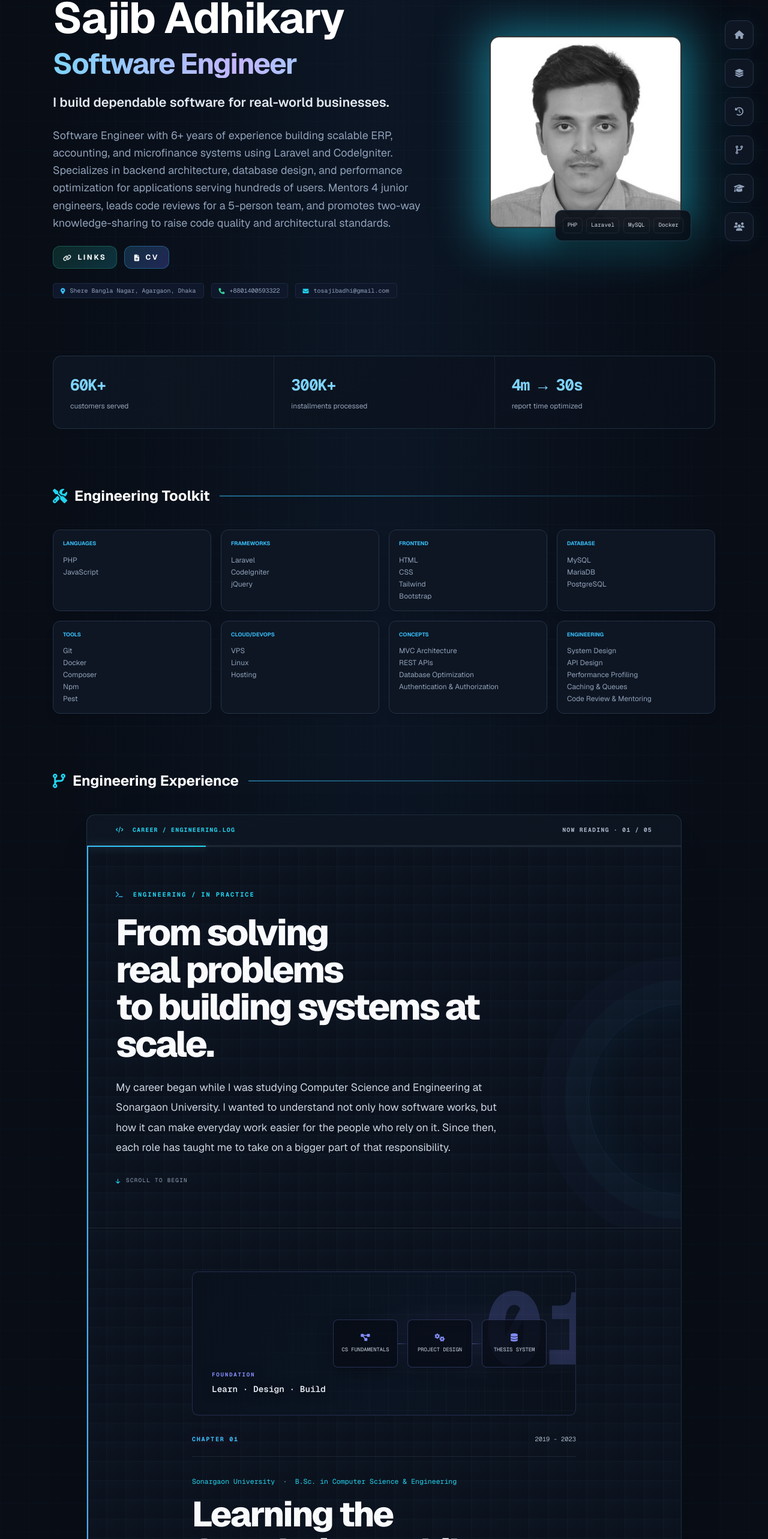
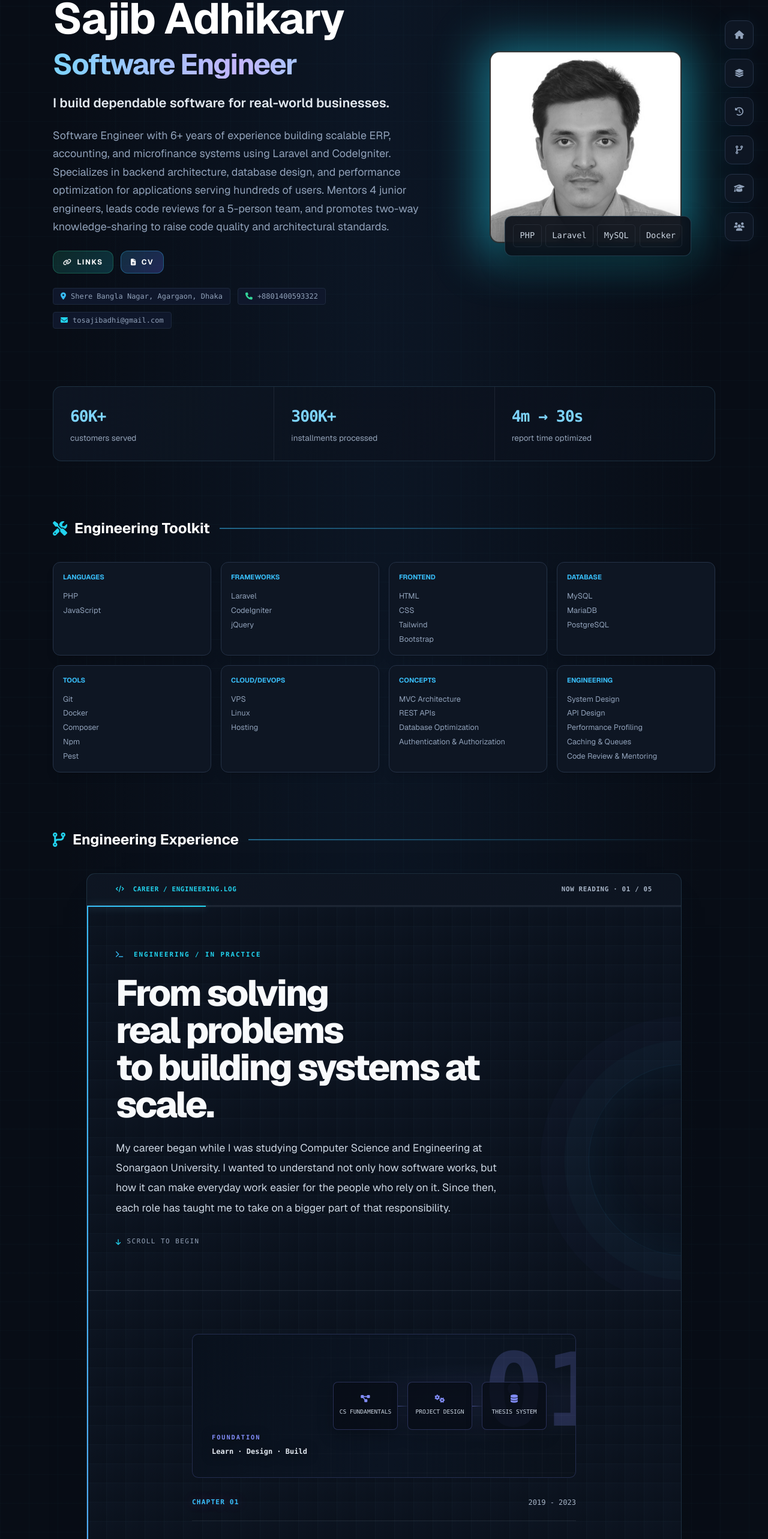
Before and after one commit to sajibAdhi/sajibadhi.github.io, a Vue app: page / in a window 1280 px wide. Shown: the part 182-2748 px from the top of the page at 60% size. Built offline with nearby package versions, Linux system fonts and the light colour scheme.

Commit message:
feat: update font styles and enhance layout; improve responsiveness and adjust typography across components

```diff
--- a/index.html
+++ b/index.html
@@ -9,7 +9,7 @@
     <title>Sajib Adhikary | Software Engineer</title>
     <link rel="preconnect" href="https://fonts.googleapis.com">
     <link rel="preconnect" href="https://fonts.gstatic.com" crossorigin>
-    <link href="https://fonts.googleapis.com/css2?family=Geist+Mono:wght@100..900&family=Geist:wght@100..900&display=swap" rel="stylesheet">
+    <link href="https://fonts.googleapis.com/css2?family=Geist:wght@400..800&display=swap" rel="stylesheet">
     <link rel="stylesheet" href="https://cdnjs.cloudflare.com/ajax/libs/font-awesome/6.4.0/css/all.min.css">
   </head>
   <body>
--- a/src/App.vue
+++ b/src/App.vue
@@ -434,7 +434,7 @@ onBeforeUnmount(() => {
 
     </main>
 
-    <footer class="w-full bg-slate-950 py-12 border-t border-slate-900 mt-12 lg:mt-24">
+    <footer class="site-footer w-full bg-slate-950 py-12 border-t border-slate-900 mt-12 lg:mt-24">
        <div class="max-w-6xl mx-auto px-6 text-center text-[8px] lg:text-[10px] text-slate-700 uppercase tracking-[0.2em] lg:tracking-[0.4em]">
           Handcrafted with Vue 3 & Tailwind // Sajib Adhikary
        </div>
--- a/src/style.css
+++ b/src/style.css
@@ -1,8 +1,8 @@
 @import "tailwindcss";
 
 @theme {
-  --font-mono: 'Geist Mono', 'Fira Code', 'JetBrains Mono', monospace;
-  --font-sans: 'Geist', 'Inter', 'Segoe UI', sans-serif;
+  --font-mono: 'SFMono-Regular', Consolas, 'Liberation Mono', monospace;
+  --font-sans: 'Geist', Inter, ui-sans-serif, system-ui, -apple-system, BlinkMacSystemFont, 'Segoe UI', sans-serif;
   --color-hf-bg: #080d16;
   --color-hf-card: #0e1623;
   --color-hf-pink: #38bdf8;
@@ -16,8 +16,15 @@
 }
 
 @layer base {
+  html {
+    font-size: 16px;
+    text-size-adjust: 100%;
+    -webkit-text-size-adjust: 100%;
+  }
+
   body {
     @apply bg-hf-bg text-slate-300 font-sans selection:bg-hf-pink selection:text-white;
+    line-height: 1.6;
   }
 }
 
@@ -399,7 +406,7 @@
 .story-chapter__impact-label {
   color: var(--color-hf-cyan);
   font-family: var(--font-mono);
-  font-size: 0.68rem;
+  font-size: 0.72rem;
   font-weight: 700;
   letter-spacing: 0.18em;
   text-transform: uppercase;
@@ -1071,7 +1078,7 @@
   margin-top: 2rem;
   color: #94a3b8;
   font-family: var(--font-mono);
-  font-size: 0.58rem;
+  font-size: 0.7rem;
   letter-spacing: 0.14em;
   text-transform: uppercase;
 }
@@ -1441,8 +1448,8 @@
 
 @media (max-width: 639px) {
   .novel__masthead {
-    font-size: 0.52rem;
-    letter-spacing: 0.1em;
+    flex-direction: column;
+    gap: 0.35rem;
   }
 
   .novel__page {
@@ -1462,10 +1469,6 @@
     align-items: flex-start;
   }
 
-  .novel__chapter-label,
-  .novel__period {
-    font-size: 0.55rem;
-  }
 }
 
 @media (prefers-reduced-motion: reduce) {
@@ -1507,7 +1510,7 @@
   gap: 0.6rem;
   color: #7dd3fc;
   font-family: var(--font-mono);
-  font-size: 0.68rem;
+  font-size: 0.72rem;
   font-weight: 700;
   letter-spacing: 0.14em;
 }
@@ -1536,8 +1539,8 @@
   flex-wrap: wrap;
   justify-content: flex-end;
   gap: 0.4rem;
-  max-width: 15rem;
-  padding: 0.75rem;
+  max-width: 20rem;
+  padding: 0.85rem;
   border: 1px solid rgba(125, 211, 252, 0.2);
   border-radius: 0.75rem;
   background: rgba(8, 13, 22, 0.9);
@@ -1546,12 +1549,12 @@
 }
 
 .engineer-stack span {
-  padding: 0.3rem 0.45rem;
+  padding: 0.45rem 0.65rem;
   border: 1px solid rgba(148, 163, 184, 0.12);
   border-radius: 0.35rem;
   color: #cbd5e1;
   font-family: var(--font-mono);
-  font-size: 0.58rem;
+  font-size: clamp(0.85rem, 1vw, 0.95rem);
 }
 
 .engineering-impact {
@@ -1582,7 +1585,8 @@
 
 .engineering-impact__metric span {
   color: #94a3b8;
-  font-size: clamp(0.58rem, 1.2vw, 0.75rem);
+  font-size: clamp(0.75rem, 1.2vw, 0.85rem);
+  line-height: 1.4;
 }
 
 .novel {
@@ -1594,7 +1598,8 @@
 
 .novel__masthead {
   border-bottom-color: rgba(148, 163, 184, 0.1);
-  letter-spacing: 0.12em;
+  font-size: 0.7rem;
+  letter-spacing: 0.08em;
 }
 
 .novel__book {
@@ -1626,7 +1631,7 @@
 }
 
 .novel__opening h3 {
-  font-size: clamp(2.1rem, 5vw, 3.8rem);
+  font-size: clamp(2rem, 5vw, 3.8rem);
 }
 
 .novel__scene {
@@ -1680,12 +1685,12 @@
 }
 
 .novel__scene-copy span:first-child {
-  font-size: 0.58rem;
+  font-size: 0.68rem;
 }
 
 .novel__scene-copy span:last-child {
   font-family: var(--font-mono);
-  font-size: clamp(0.68rem, 1.4vw, 0.9rem);
+  font-size: clamp(0.75rem, 1.4vw, 0.9rem);
 }
 
 .novel__architecture {
@@ -1713,7 +1718,7 @@
   background: rgba(8, 13, 22, 0.82);
   color: #cbd5e1;
   font-family: var(--font-mono);
-  font-size: clamp(0.42rem, 0.75vw, 0.55rem);
+  font-size: clamp(0.55rem, 0.75vw, 0.65rem);
   line-height: 1.35;
   text-align: center;
   box-shadow: 0 8px 26px rgba(0, 0, 0, 0.25);
@@ -1756,11 +1761,6 @@
 }
 
 @media (max-width: 639px) {
-  .engineer-eyebrow {
-    font-size: 0.56rem;
-    letter-spacing: 0.09em;
-  }
-
   .engineer-stack {
     position: static;
     width: 100%;
@@ -1771,6 +1771,11 @@
     padding: 0.45rem;
   }
 
+  .engineer-stack span {
+    padding: 0.3rem 0.45rem;
+    font-size: 0.7rem;
+  }
+
   .engineering-impact__metric {
     padding: 0.85rem 0.6rem;
   }
@@ -1800,7 +1805,7 @@
     flex: 1 1 0;
     gap: 0.35rem;
     padding: 0.3rem 0.15rem;
-    font-size: clamp(0.4rem, 1.8vw, 0.5rem);
+    font-size: clamp(0.5rem, 1.8vw, 0.58rem);
     overflow-wrap: anywhere;
   }
 
@@ -1846,6 +1851,118 @@
   }
 }
 
+.engineer-eyebrow {
+  font-size: clamp(0.65rem, 0.7vw, 0.75rem);
+}
+
+.resume-hero-copy > p:nth-of-type(3) {
+  font-size: clamp(1rem, 1.4vw, 1.125rem);
+  line-height: 1.7;
+}
+
+.resume-hero-copy > div:last-child {
+  font-size: 0.75rem;
+  line-height: 1.5;
+}
+
+.hf-cta {
+  font-size: 0.75rem;
+  letter-spacing: 0.14em;
+}
+
+.mobile-bottom-nav__label {
+  font-size: 0.6rem;
+  line-height: 1.2;
+}
+
+#skills .hf-card h3 {
+  font-size: 0.7rem;
+}
+
+#skills .hf-card div div {
+  font-size: 0.8rem;
+  line-height: 1.55;
+}
+
+.novel__masthead {
+  font-size: 0.68rem;
+  letter-spacing: 0.06em;
+}
+
+.novel__chapter-label,
+.novel__section-label {
+  font-size: 0.7rem;
+  letter-spacing: 0.1em;
+}
+
+.novel__period {
+  font-size: 0.75rem;
+}
+
+.novel__byline {
+  font-size: 0.78rem;
+  line-height: 1.6;
+}
+
+.novel__narrative {
+  font-size: clamp(1rem, 1.3vw, 1.125rem);
+  line-height: 1.75;
+}
+
+.novel__highlights li {
+  font-size: 0.9rem;
+  line-height: 1.65;
+}
+
+.novel__skills li {
+  font-size: 0.7rem;
+}
+
+.novel__opening-kicker,
+.novel__opening-scroll {
+  font-size: 0.68rem;
+  line-height: 1.5;
+}
+
+.novel__scene-copy span:first-child {
+  font-size: 0.65rem;
+}
+
+.novel__scene-copy span:last-child {
+  font-size: 0.75rem;
+}
+
+#projects .hf-card > p {
+  font-size: 0.95rem;
+  line-height: 1.65;
+}
+
+#projects .hf-card > a {
+  font-size: 0.72rem;
+  letter-spacing: 0.12em;
+}
+
+#edu .hf-section-header h2,
+#oss .hf-section-header h2 {
+  font-size: 1.15rem;
+}
+
+#edu .resume-card span,
+#edu .resume-card p,
+#oss .resume-card p,
+#oss .resume-card > span:last-child,
+#edu .grid > div {
+  font-size: 0.75rem;
+  line-height: 1.55;
+}
+
+main > footer p,
+main > footer div,
+.site-footer {
+  font-size: 0.75rem;
+  line-height: 1.6;
+}
+
 @media (prefers-reduced-motion: reduce) {
   .novel__scene-grid {
     animation: none;
```
